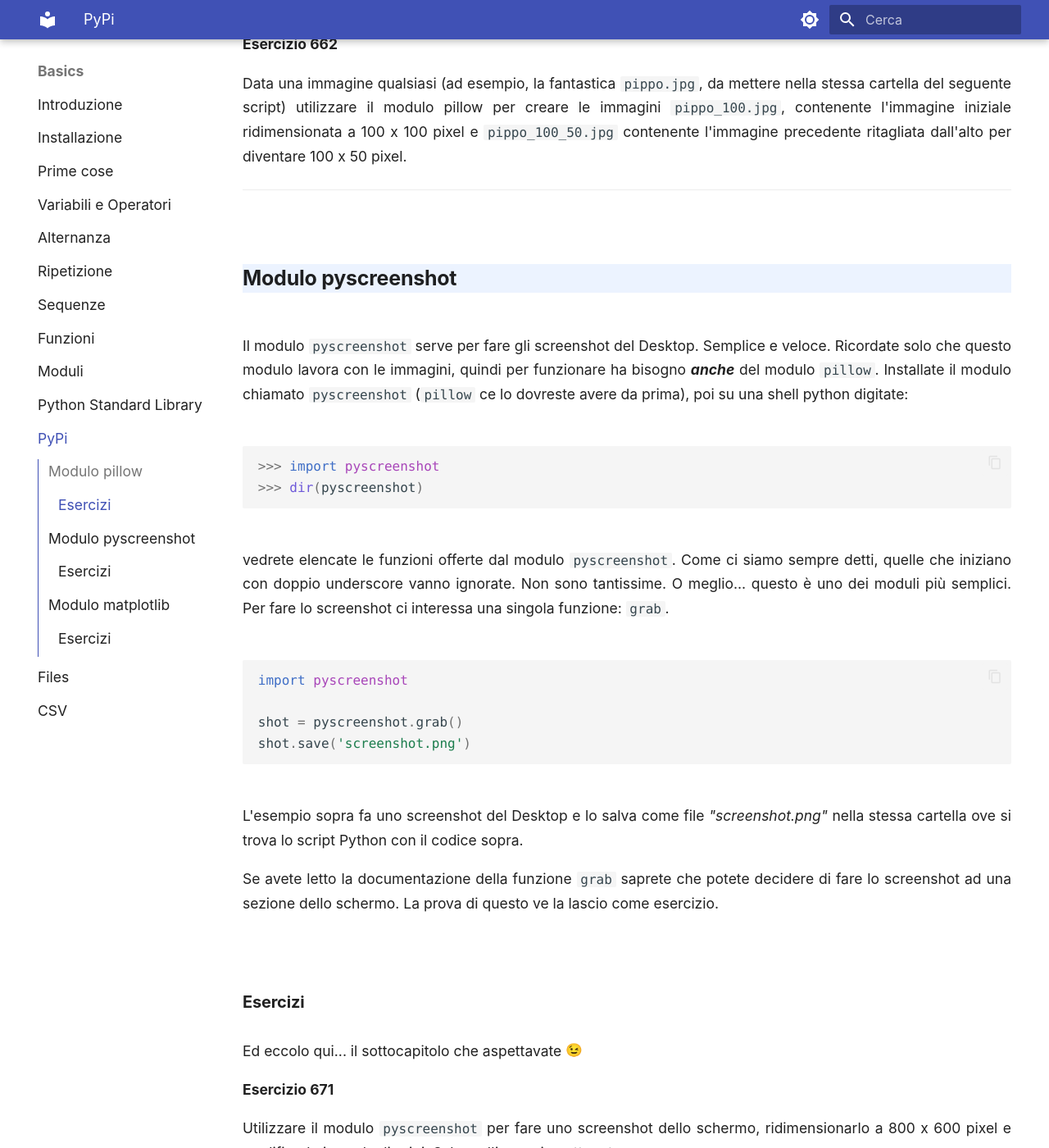
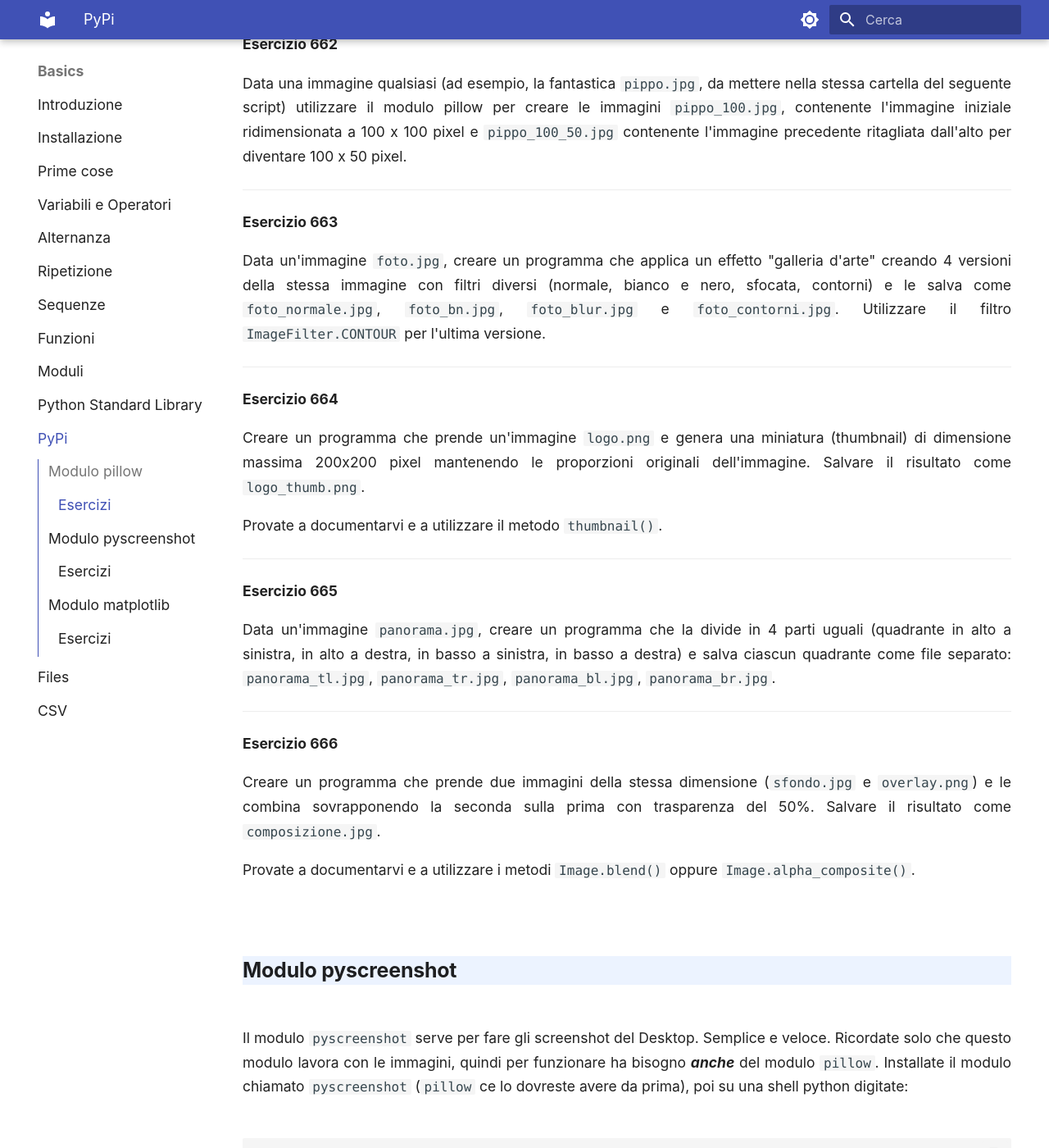
Before and after one commit to adjamhub/pyhandouts, an MkDocs documentation site: the page built from docs/basics/106_pypi.md, in a window 1280 px wide and 1400 px high, scrolled down 5104 px. Shown: the whole window at 82% size. Built offline with MkDocs 1.6.1 and Material for MkDocs 9.7.7, drawn with Linux system fonts in a browser that asks for light colours; emoji names are drawn with the system emoji font; some of the changed text lies outside the part shown.

Commit message:
esercizi++

```diff
--- a/docs/basics/106_pypi.md
+++ b/docs/basics/106_pypi.md
@@ -148,6 +148,33 @@ ritagliata dall'alto per diventare 100 x 50 pixel.
 
 ------------------------------------------------------------------------------------------------
 
+**Esercizio 663**
+
+Data un'immagine `foto.jpg`, creare un programma che applica un effetto "galleria d'arte" creando 4 versioni della stessa immagine con
+filtri diversi (normale, bianco e nero, sfocata, contorni) e le salva come `foto_normale.jpg`, `foto_bn.jpg`, `foto_blur.jpg` e `foto_contorni.jpg`. Utilizzare il filtro `ImageFilter.CONTOUR` per l'ultima versione.
+
+------------------------------------------------------------------------------------------------
+
+**Esercizio 664**
+
+Creare un programma che prende un'immagine `logo.png` e genera una miniatura (thumbnail) di dimensione massima 200x200 pixel mantenendo le proporzioni originali dell'immagine. Salvare il risultato come `logo_thumb.png`.
+
+Provate a documentarvi e a utilizzare il metodo `thumbnail()`.
+
+------------------------------------------------------------------------------------------------
+
+**Esercizio 665**
+
+Data un'immagine `panorama.jpg`, creare un programma che la divide in 4 parti uguali (quadrante in alto a sinistra, in alto a destra, in basso a sinistra, in basso a destra) e salva ciascun quadrante come file separato: `panorama_tl.jpg`, `panorama_tr.jpg`, `panorama_bl.jpg`, `panorama_br.jpg`.
+
+------------------------------------------------------------------------------------------------
+
+**Esercizio 666**
+
+Creare un programma che prende due immagini della stessa dimensione (`sfondo.jpg` e `overlay.png`) e le combina sovrapponendo la seconda sulla prima con trasparenza del 50%. Salvare il risultato come `composizione.jpg`.
+
+Provate a documentarvi e a utilizzare i metodi `Image.blend()` oppure `Image.alpha_composite()`.
+
 
 <!-- ############################################################################################ -->
 ## Modulo pyscreenshot
@@ -208,7 +235,27 @@ in modo tale da fornirgli il tempo di *liberare* lo schermo.
 
 ------------------------------------------------------------------------------------------------
 
+**Esercizio 673**
 
+Creare un programma che fa 3 screenshot consecutivi dello schermo a distanza di 2 secondi l'uno dall'altro e li salva con nomi progressivi: `screen_1.png`, `screen_2.png`, `screen_3.png`.
+
+------------------------------------------------------------------------------------------------
+
+**Esercizio 674**
+
+Creare un programma che fa uno screenshot solo della parte centrale dello schermo (ad esempio, un'area di 800x600 pixel centrata) e la salva come `screen_center.png`. Utilizzare la funzione `grab()` con i parametri appropriati per specificare l'area.
+
+------------------------------------------------------------------------------------------------
+
+**Esercizio 675**
+
+Creare un programma che chiede all'utente quanti secondi aspettare prima di fare lo screenshot, attende il tempo specificato, fa lo screenshot, lo ruota di 90 gradi in senso orario e lo salva come `screen_rotated.png`.
+
+------------------------------------------------------------------------------------------------
+
+**Esercizio 676**
+
+Creare un "monitor della produttività": il programma fa uno screenshot ogni 30 secondi per 5 volte, ridimensiona ogni immagine a 320x240 pixel e le salva con timestamp nel nome (ad esempio monitor_14-30-15.png). L'utente deve avere 3 secondi di avviso prima del primo screenshot.
 
 
 <!-- ############################################################################################ -->
```
